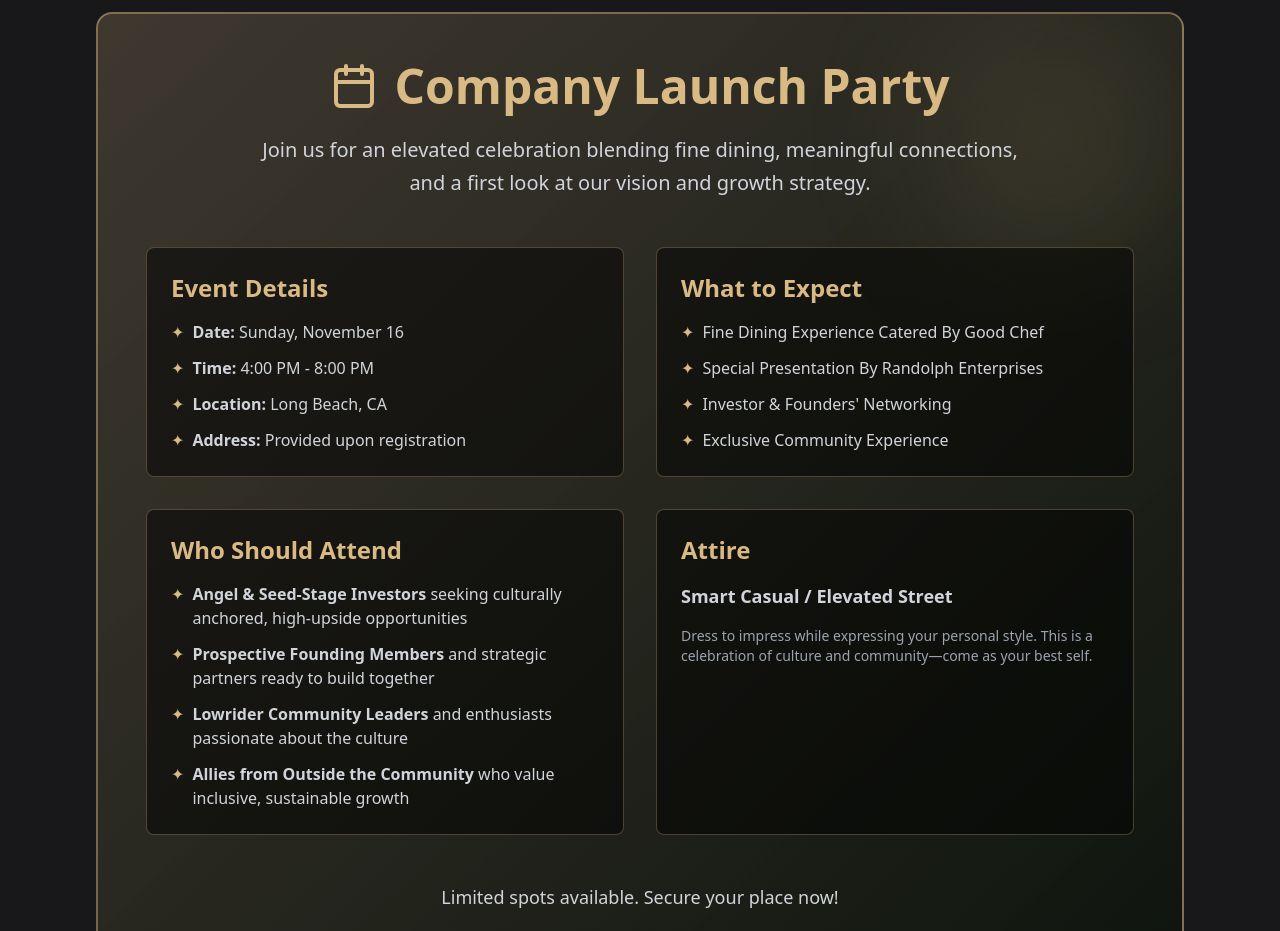
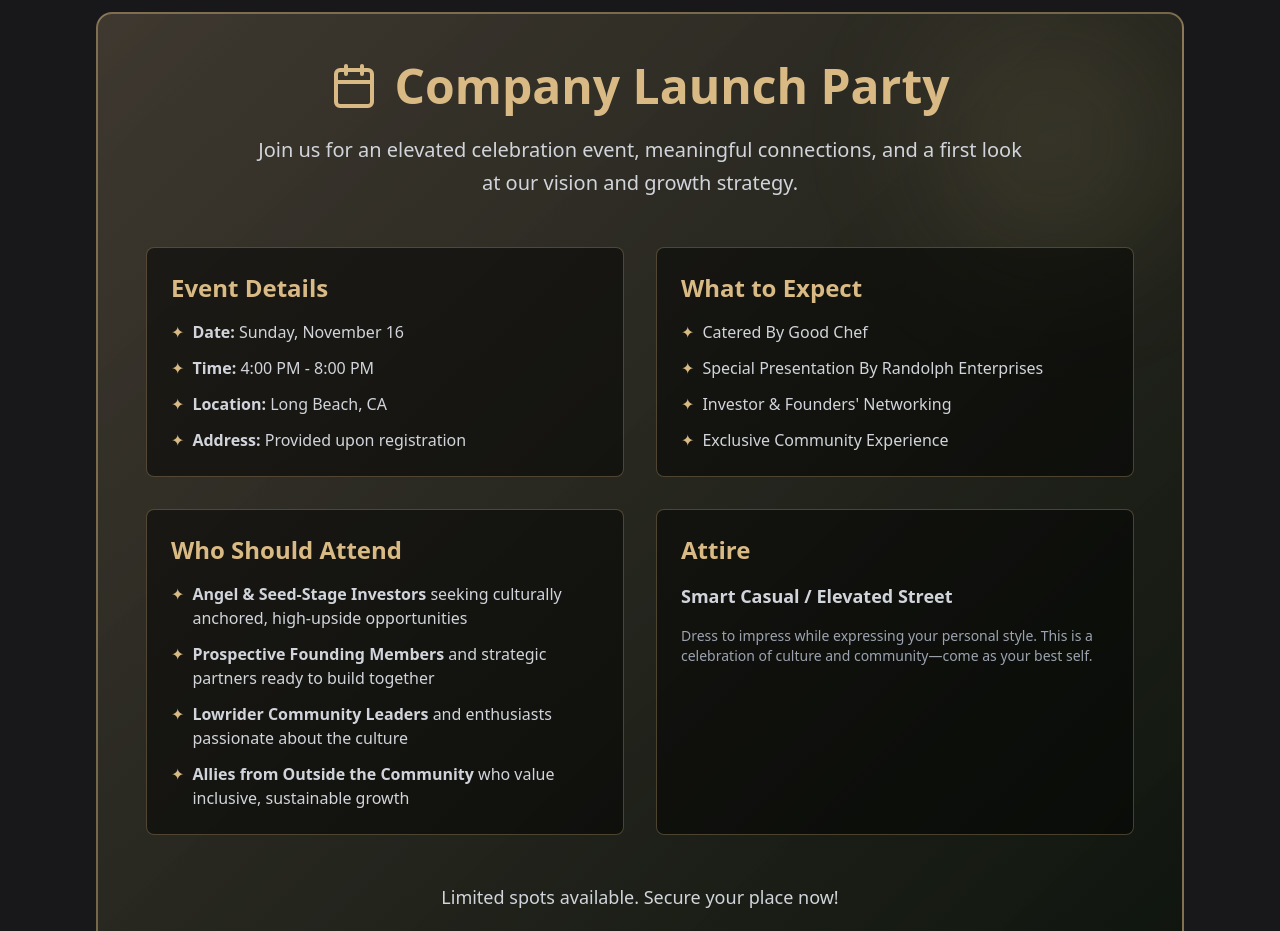
Before and after one commit to fteadmin/lowrider, a React (Vite) app: page / in a window 1280 px wide. Shown: the part 1820-2751 px from the top of the page. Built offline with nearby package versions, Linux system fonts and the light colour scheme.

Commit message:
updated events

```diff
--- a/src/components/Events.tsx
+++ b/src/components/Events.tsx
@@ -18,7 +18,7 @@ export default function Events() {
             </div>
 
             <p className="text-xl text-center text-gray-300 mb-8 max-w-3xl mx-auto leading-relaxed">
-              Join us for an elevated celebration blending fine dining, meaningful connections, and a first look at our vision and growth strategy.
+              Join us for an elevated celebration event, meaningful connections, and a first look at our vision and growth strategy.
             </p>
 
             <div className="grid md:grid-cols-2 gap-8 mt-12">
@@ -49,7 +49,7 @@ export default function Events() {
                 <ul className="space-y-3 text-gray-300">
                   <li className="flex items-start">
                     <span className="text-[#D9BA84] mr-2">✦</span>
-                    <span>Fine Dining Experience Catered By Good Chef</span>
+                    <span>Catered By Good Chef</span>
                   </li>
                   <li className="flex items-start">
                     <span className="text-[#D9BA84] mr-2">✦</span>
```
